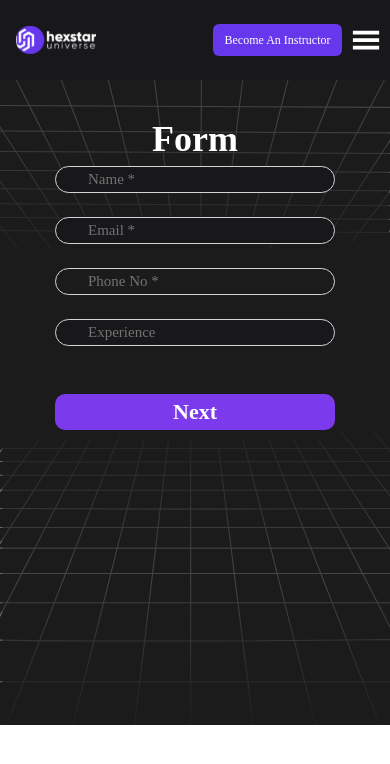
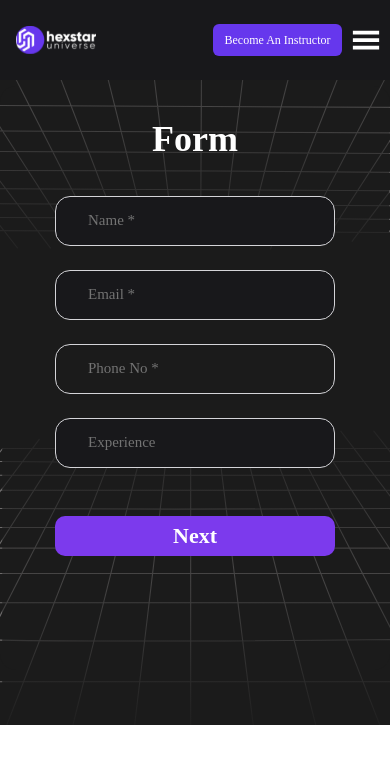
Before and after one commit to Aritra2001/HSU_AFFILIATE_SITE, a React (Create React App) app in the folder frontend/: page /page1 in a window 390 px wide. Shown: the top 764 px of the page. Built offline with nearby package versions, Linux system fonts and the light colour scheme.

Commit message:
Update Formpage1.jsx

```diff
--- a/frontend/src/Pages/Formpage1.jsx
+++ b/frontend/src/Pages/Formpage1.jsx
@@ -36,7 +36,7 @@ const Formpage1 = () => {
   }, [])
 
   return (
-    <div className='w-full h-full flex flex-col justify-center items-center'>
+    <div className='w-full h-fit flex flex-col justify-center items-center'>
       <Navbar />
       <div className="text-white text-[46px] font-bold font-['Poppins'] mt-[13vh] max-sm:mt-[2rem] max-sm:text-[36px]">
         Form
@@ -46,7 +46,7 @@ const Formpage1 = () => {
         <input className="w-[754.71px] h-[70.73px] bg-zinc-300 bg-opacity-0 rounded-[15px] border border-zinc-300 placeholder:text-neutral-500 text-[25px] font-normal font-['Montserrat'] indent-[3rem] mt-[2rem] max-sm:w-[280px] max-sm:h-[50px] max-sm:text-[15px] max-sm:indent-[2rem] max-sm:bg-zinc-900 max-sm:mt-[1.5rem]" value={email} onChange={(e)=>setEmail(e.target.value)} placeholder='Email *' type='email' required></input>
         <input className="w-[754.71px] h-[70.73px] bg-zinc-300 bg-opacity-0 rounded-[15px] border border-zinc-300 placeholder:text-neutral-500 text-[25px] font-normal font-['Montserrat'] indent-[3rem] mt-[2rem] max-sm:w-[280px] max-sm:h-[50px] max-sm:text-[15px] max-sm:indent-[2rem] max-sm:mt-[1.5rem]" value={phone} onChange={(e)=>setPhone(e.target.value)} placeholder='Phone No *' type='number' required></input>
         <input className="w-[754.71px] h-[70.73px] bg-zinc-300 bg-opacity-0 rounded-[15px] border border-zinc-300 placeholder:text-neutral-500 text-[25px] font-normal font-['Montserrat'] indent-[3rem] mt-[2rem] max-sm:w-[280px] max-sm:bg-zinc-900 max-sm:h-[50px] max-sm:text-[15px] max-sm:indent-[2rem] max-sm:mt-[1.5rem]" value={experience} onChange={(e)=>setExperience(e.target.value)} placeholder='Experience' type='text' required></input>
-        <button className="w-[189px] h-[67px] bg-violet-600 rounded-[10px] border-white text-white text-3xl font-bold font-['Poppins'] mt-[8vh] mb-[10vh] max-sm:w-[280px] max-sm:h-[40px] max-sm:mt-[3rem] max-sm:text-[22px] sm:hidden max-sm:mb-[15rem]" onClick={handelSubmit}>Next</button>
+        <button className="w-[189px] h-[67px] bg-violet-600 rounded-[10px] border-white text-white text-3xl font-bold font-['Poppins'] mt-[8vh] mb-[10vh] max-sm:w-[280px] max-sm:h-[40px] max-sm:mt-[3rem] max-sm:text-[22px] sm:hidden" onClick={handelSubmit}>Next</button>
       </div>
       <button className="w-[189px] h-[67px] bg-violet-600 rounded-[10px] border-white text-white text-3xl font-bold font-['Poppins'] mt-[7vh] mb-[10vh] max-sm:w-[280px] max-sm:h-[40px] max-sm:mt-[-7rem] max-sm:text-[22px] max-sm:hidden" onClick={handelSubmit}>Next</button>
     </div>
```
